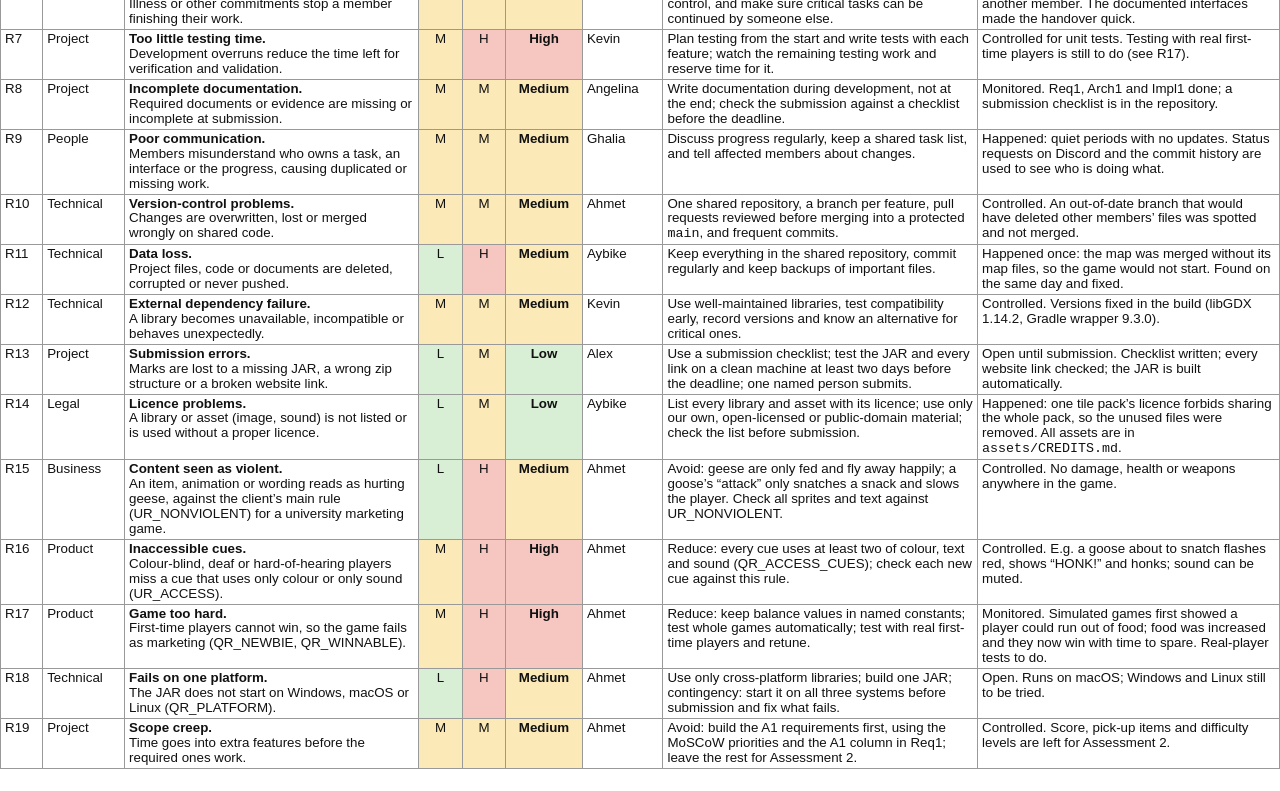
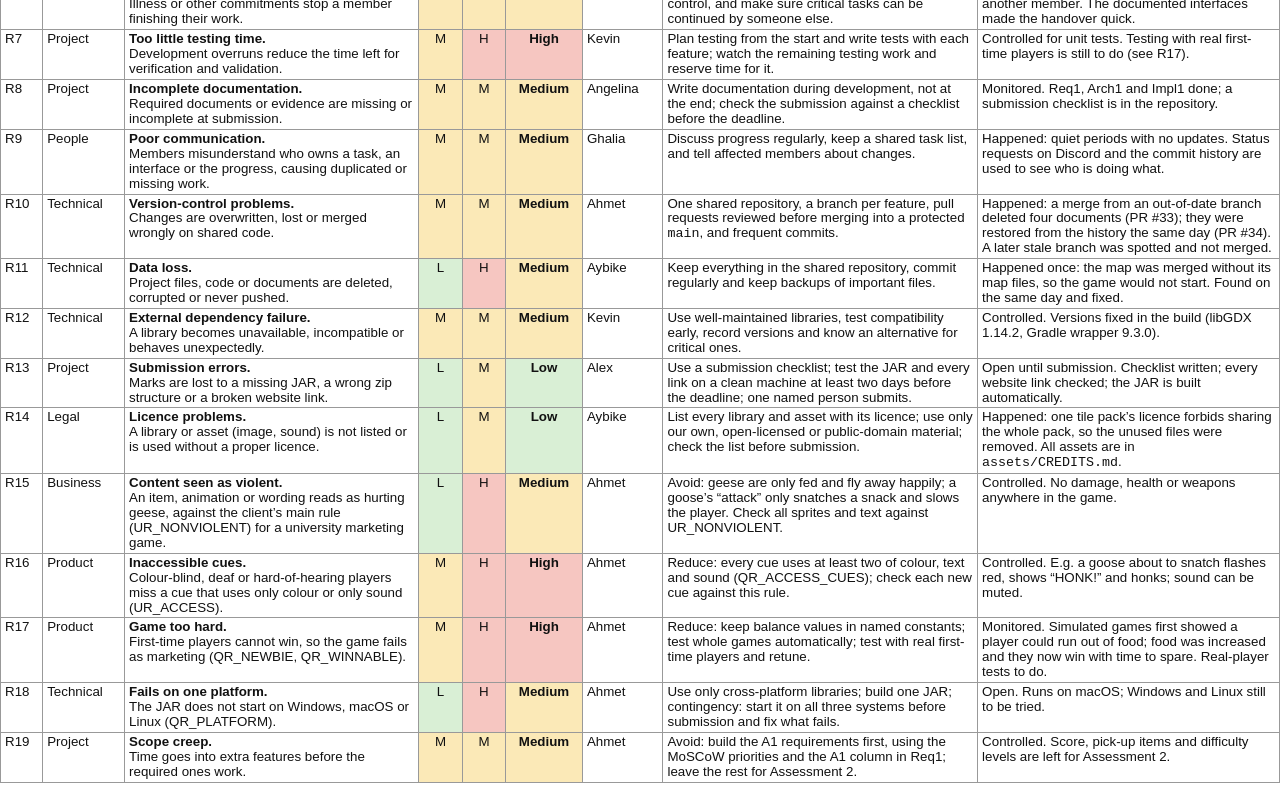
Before and after one commit to E26180/ENG1-GoosePatrol-TeamN, a plain HTML site: page docs/assessment1/source/Risk1.html in a window 1280 px wide. Shown: the part 2031-2822 px from the top of the page. Drawn offline with Linux system fonts and the light colour scheme.

Commit message:
Risk1: record that R10 happened (documents deleted in PR #33, restored in PR #34)

```diff
--- a/docs/assessment1/source/Risk1.html
+++ b/docs/assessment1/source/Risk1.html
@@ -93,7 +93,7 @@
   <tr><td>R7</td><td>Project</td><td><b>Too little testing time.</b> Development overruns reduce the time left for verification and validation.</td><td class="c M">M</td><td class="c H">H</td><td class="lvl H">High</td><td>Kevin</td><td>Plan testing from the start and write tests with each feature; watch the remaining testing work and reserve time for it.</td><td>Controlled for unit tests. Testing with real first-time players is still to do (see R17).</td></tr>
   <tr><td>R8</td><td>Project</td><td><b>Incomplete documentation.</b> Required documents or evidence are missing or incomplete at submission.</td><td class="c M">M</td><td class="c M">M</td><td class="lvl M">Medium</td><td>Angelina</td><td>Write documentation during development, not at the end; check the submission against a checklist before the deadline.</td><td>Monitored. Req1, Arch1 and Impl1 done; a submission checklist is in the repository.</td></tr>
   <tr><td>R9</td><td>People</td><td><b>Poor communication.</b> Members misunderstand who owns a task, an interface or the progress, causing duplicated or missing work.</td><td class="c M">M</td><td class="c M">M</td><td class="lvl M">Medium</td><td>Ghalia</td><td>Discuss progress regularly, keep a shared task list, and tell affected members about changes.</td><td>Happened: quiet periods with no updates. Status requests on Discord and the commit history are used to see who is doing what.</td></tr>
-  <tr><td>R10</td><td>Technical</td><td><b>Version-control problems.</b> Changes are overwritten, lost or merged wrongly on shared code.</td><td class="c M">M</td><td class="c M">M</td><td class="lvl M">Medium</td><td>Ahmet</td><td>One shared repository, a branch per feature, pull requests reviewed before merging into a protected <code>main</code>, and frequent commits.</td><td>Controlled. An out-of-date branch that would have deleted other members&rsquo; files was spotted and not merged.</td></tr>
+  <tr><td>R10</td><td>Technical</td><td><b>Version-control problems.</b> Changes are overwritten, lost or merged wrongly on shared code.</td><td class="c M">M</td><td class="c M">M</td><td class="lvl M">Medium</td><td>Ahmet</td><td>One shared repository, a branch per feature, pull requests reviewed before merging into a protected <code>main</code>, and frequent commits.</td><td>Happened: a merge from an out-of-date branch deleted four documents (PR #33); they were restored from the history the same day (PR #34). A later stale branch was spotted and not merged.</td></tr>
   <tr><td>R11</td><td>Technical</td><td><b>Data loss.</b> Project files, code or documents are deleted, corrupted or never pushed.</td><td class="c L">L</td><td class="c H">H</td><td class="lvl M">Medium</td><td>Aybike</td><td>Keep everything in the shared repository, commit regularly and keep backups of important files.</td><td>Happened once: the map was merged without its map files, so the game would not start. Found on the same day and fixed.</td></tr>
   <tr><td>R12</td><td>Technical</td><td><b>External dependency failure.</b> A library becomes unavailable, incompatible or behaves unexpectedly.</td><td class="c M">M</td><td class="c M">M</td><td class="lvl M">Medium</td><td>Kevin</td><td>Use well-maintained libraries, test compatibility early, record versions and know an alternative for critical ones.</td><td>Controlled. Versions fixed in the build (libGDX 1.14.2, Gradle wrapper 9.3.0).</td></tr>
   <tr><td>R13</td><td>Project</td><td><b>Submission errors.</b> Marks are lost to a missing JAR, a wrong zip structure or a broken website link.</td><td class="c L">L</td><td class="c M">M</td><td class="lvl L">Low</td><td>Alex</td><td>Use a submission checklist; test the JAR and every link on a clean machine at least two days before the deadline; one named person submits.</td><td>Open until submission. Checklist written; every website link checked; the JAR is built automatically.</td></tr>
```
Also changed, not shown: 1 other file.
